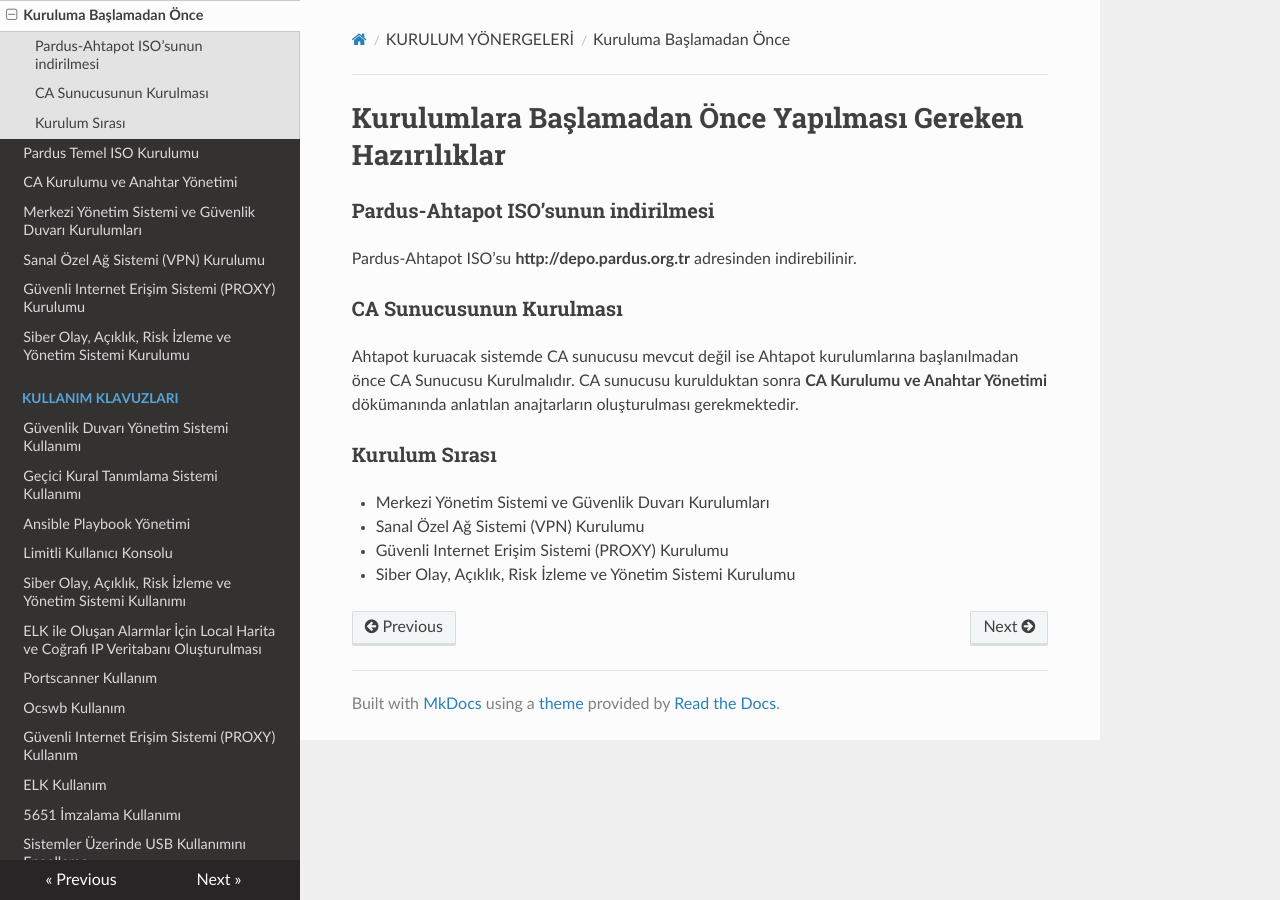
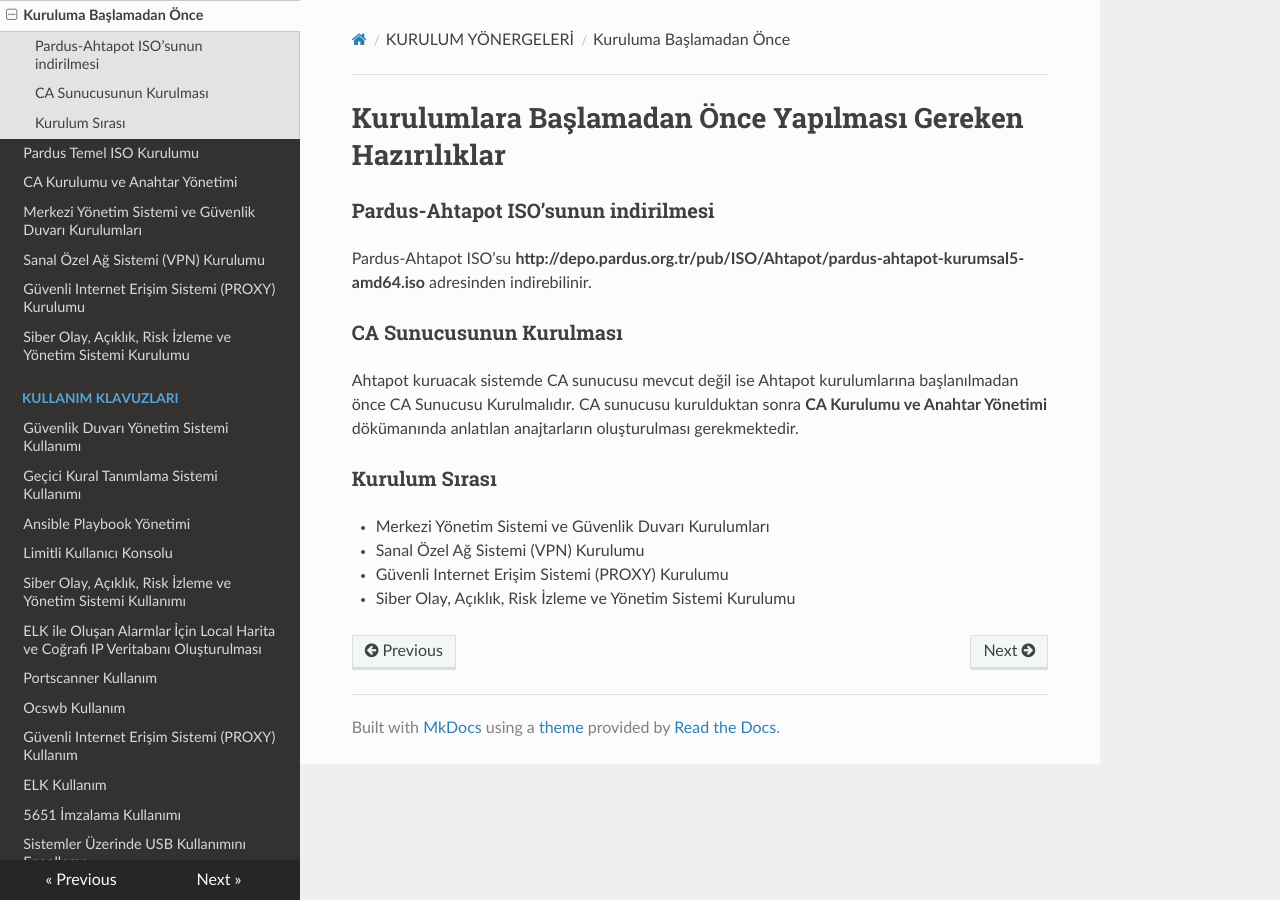
Before and after one commit to Pardus-Ahtapot/Dokumanlar, an MkDocs documentation site: the page built from docs/kurulum-yonergeleri/kurulum-oncesi.md, in a window 1280 px wide. Built offline with MkDocs 1.6.1, drawn with Linux system fonts in a browser that asks for light colours; nearby versions of some CDN libraries; old or Windows-style settings are respelled for this version of MkDocs; part of the change alters nothing that is shown.

Commit message:
ISO indirme adresi guncellendi

```diff
--- a/docs/kurulum-yonergeleri/kurulum-oncesi.md
+++ b/docs/kurulum-yonergeleri/kurulum-oncesi.md
@@ -2,7 +2,7 @@
 
 ### Pardus-Ahtapot ISO'sunun indirilmesi
 
-Pardus-Ahtapot ISO'su **http://depo.pardus.org.tr** adresinden indirebilinir.
+Pardus-Ahtapot ISO'su **http://depo.pardus.org.tr/pub/ISO/Ahtapot/pardus-ahtapot-kurumsal5-amd64.iso** adresinden indirebilinir.
 
 ### CA Sunucusunun Kurulması
 
```
